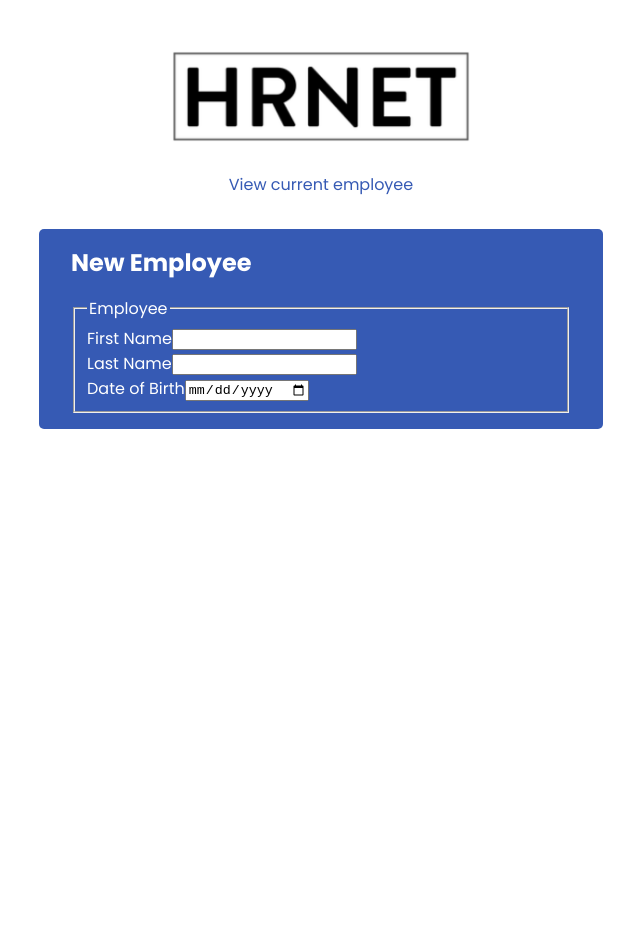
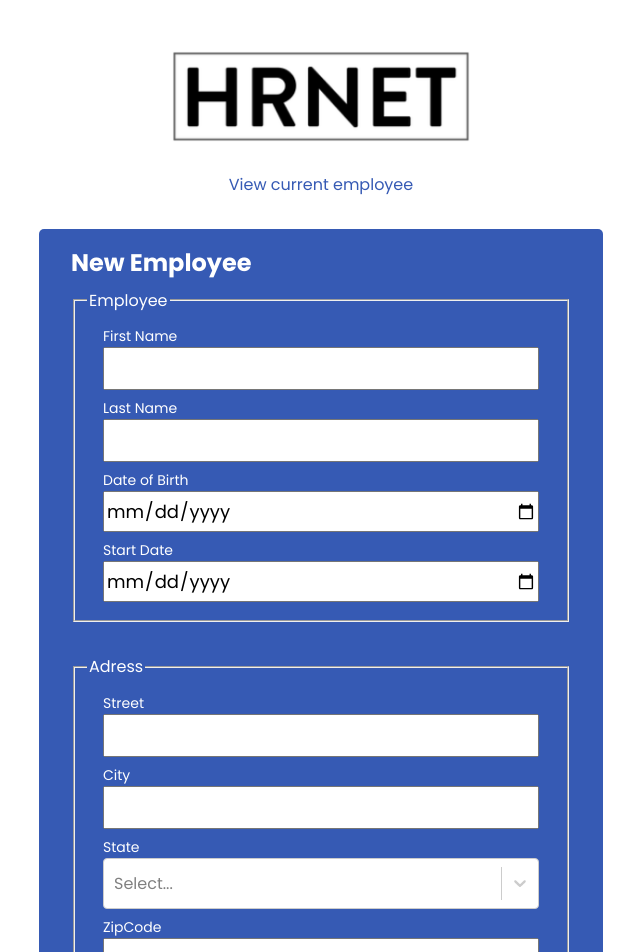
Before and after one commit to VictorVatt/Vattier_14_13042022, a React (Create React App) app in the folder wealthhealth/: page / in a window 1280 px wide. Shown: the top 952 px of the page, without its empty margins (319-959 px from the left). Before the commit the page ends 800 px from the top, so only its background shows below. Built offline with nearby package versions, Linux system fonts and the light colour scheme.

Commit message:
fin du composant formulaire

```diff
--- a/wealthhealth/package.json
+++ b/wealthhealth/package.json
@@ -11,6 +11,8 @@
     "react-router": "^6.3.0",
     "react-router-dom": "^6.3.0",
     "react-scripts": "5.0.1",
+    "react-select": "^5.3.0",
+    "select": "^1.1.2",
     "web-vitals": "^2.1.4"
   },
   "scripts": {
--- /dev/null
+++ b/wealthhealth/src/components/DropdownMenu/DropdownMenu.jsx
@@ -0,0 +1,9 @@
+import Select, { createFilter } from 'react-select'
+
+function DropdownMenu() {
+    return (
+        <Select />
+    )
+}
+
+export default DropdownMenu
--- a/wealthhealth/src/components/EmployeeForm/EmployeeForm.jsx
+++ b/wealthhealth/src/components/EmployeeForm/EmployeeForm.jsx
@@ -1,23 +1,47 @@
 import '../../styles/Form.css'
+import DropdownMenu from '../DropdownMenu/DropdownMenu'
 
 function EmployeeForm() {
     return (
         <section className="form-wrapper">
             <h1 className='form-title'>New Employee</h1>
             <form action="#" id='create-employee-form' className="form" >
-                <fieldset >
+                <fieldset className='fieldset-name'>
                     <legend>Employee</legend>
-                    <div>
-                        <label>First Name</label>
+                    <div className='input-container'>
+                        <label className='input-label'>First Name</label>
                         <input type='text'></input>
                     </div>
-                    <div>
-                        <label>Last Name</label>
+                    <div className='input-container'>
+                        <label className='input-label'>Last Name</label>
                         <input type='text'></input>
                     </div>
-                    <div>
-                        <label>Date of Birth</label>
+                    <div className='input-container'>
+                        <label className='input-label'>Date of Birth</label>
                         <input type='date'></input>
+                    </div>
+                    <div className='input-container'>
+                        <label className='input-label'>Start Date</label>
+                        <input type='date'></input>
+                    </div>
+                </fieldset>
+                <fieldset className='fieldset-adress'>
+                    <legend>Adress</legend>
+                    <div className='input-container'>
+                        <label className='input-label'>Street</label>
+                        <input type='text'></input>
+                    </div>
+                    <div className='input-container'>
+                        <label className='input-label'>City</label>
+                        <input type='text'></input>
+                    </div>
+                    <div className='input-container'>
+                        <label className='input-label'>State</label>
+                        <DropdownMenu />
+                    </div>
+                    <div className='input-container'>
+                        <label className='input-label'>ZipCode</label>
+                        <input type='text'></input>
                     </div>
                 </fieldset>
 
--- a/wealthhealth/src/styles/Form.css
+++ b/wealthhealth/src/styles/Form.css
@@ -7,10 +7,31 @@
 }
 
 .form-title {
-    margin: 0 0 1rem 0;
+    margin: 0 0 0.5rem 0;
     color: white;
 }
 
 .form {
     color: white;
 }
+.form input {
+    height: 37px;
+    font-size: 18px;
+    font-family: 'Poppins', sans-serif;
+}
+.fieldset-name {
+    margin-bottom: 2rem;
+}
+.input-container {
+    display: flex;
+    flex-direction: column;
+    margin: 0.5rem 1rem;
+}
+
+.input-label {
+    font-size: 14px;
+}
+
+.fieldset-adress {
+    margin-bottom: 1rem;
+}
```
Also changed, not shown: 1 other file (tests, documents, lock files or other folders).
